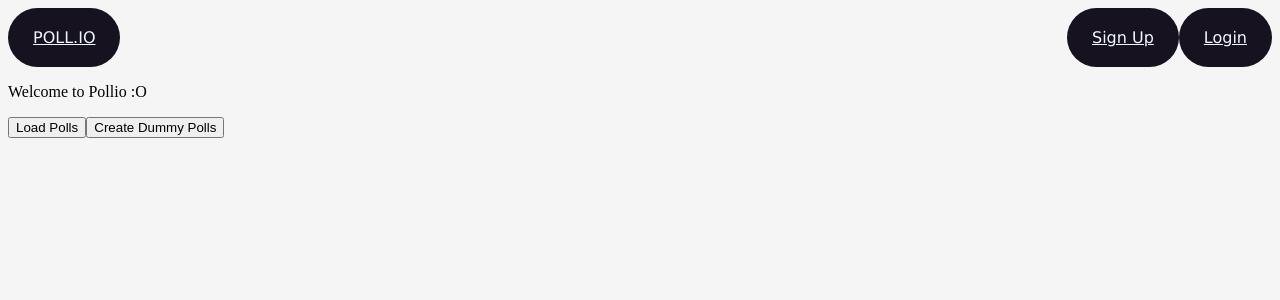
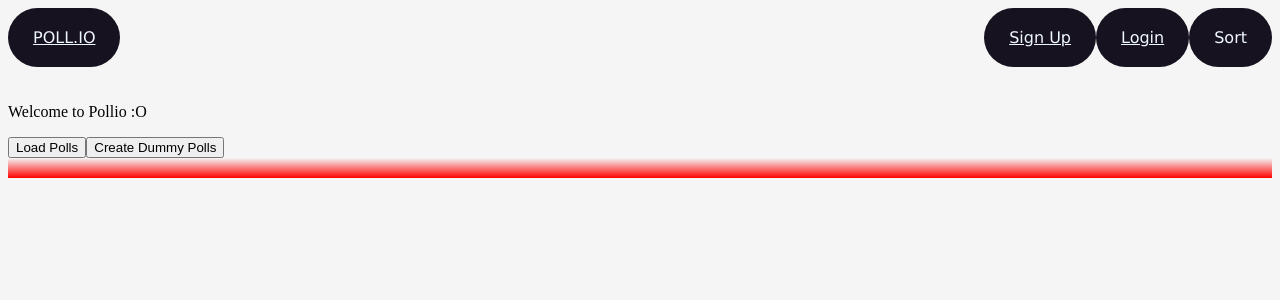
Before and after one commit to Skyring100/CPSC272_Project_Frontend, an Angular app: page /poll in a window 1280 px wide. Shown: the top 300 px of the page. Built offline with nearby package versions, Linux system fonts and the light colour scheme.

Commit message:
Addin more

```diff
--- a/src/app/account.component.html
+++ b/src/app/account.component.html
@@ -1,4 +1,5 @@
 <div>
+  <base href="/account">
 
   <div *ngIf="currentUser==undefined" class="log_in">
     <p>Please log in or sign up</p>
@@ -6,5 +7,6 @@
   </div>
   <div *ngIf="currentUser!=undefined" class="hello_user">
     <p>{{currentUser}}</p>
+    <p>Hallo</p>
   </div>
 </div>
--- a/src/app/app.routes.ts
+++ b/src/app/app.routes.ts
@@ -11,7 +11,9 @@ export const routes: Routes = [
     // { path: 'account/:id', component: AccountComponent, title: 'Account' },
 
     // What we currrently have
-    { path: 'account', component: AccountComponent, title: 'Account' },
+    { path: 'summary', component: AccountComponent, title: 'Account Summary' },
+    { path: 'signup', component: AccountComponent, title: 'Sign Up' },
+    { path: 'login', component: AccountComponent, title: 'Log In' },
     { path: 'poll', component: PollComponent, title: 'Polls' },
 
     // This last one is the wildcard route, we should probably define a simple
--- /dev/null
+++ b/src/app/models/signup.model.ts
@@ -0,0 +1,3 @@
+export interface SignUp{
+
+}
--- a/src/app/poll.component.html
+++ b/src/app/poll.component.html
@@ -1,4 +1,6 @@
 <div class="main_page">
+    <base href="/poll">
+
   <p>{{ message }}</p>
   <button (click)="load()">Load Polls</button>
   <button (click)="createDummyData()">Create Dummy Polls</button>
--- a/src/index.html
+++ b/src/index.html
@@ -14,14 +14,17 @@
     <nav>
       <ul class="header_button">
         <li class="header_button"; style="float: left"><a href="#index">POLL.IO</a></li>
+        <li class="header_button"; style="float: right"><a>Sort</a></li>
         <li class="header_button"; style="float: right"><a href="/account">Login</a></li>
-        <li class="header_button"; style="float: right"><a href="/account">Sign Up</a></li>
+        <li class="header_button"; style="float: right"><a href="/signup">Sign Up</a></li>
       </ul>
     </nav>
 
   </div>
   <div>
+    <header id="down_gradient"> </header>
     <app-root></app-root>
+    <footer id="up_gradient"></footer>
   </div>
 
 </body>
--- a/src/styles.css
+++ b/src/styles.css
@@ -25,3 +25,17 @@ ul.header_button li a {
     padding: 20px 25px;
     border-radius: 50px;
 }
+
+#down_gradient {
+    background-image: linear-gradient(to bottom, rgba(245,245,245,1), rgba(245,245,245,0));
+    height: 20px;
+    width: 100%;
+    display: block;
+}
+
+#up_gradient {
+    background-image: linear-gradient(to top, rgba(255, 0, 0), rgba(245,245,245,0));
+    height: 20px;
+    width: 100%;
+    display: block;
+}
```
Also changed, not shown: src/app/signup.component.html (added, +8 -0 lines), src/app/signup.component.ts (added, +19 -0 lines), src/app/signup.component.css (added).
